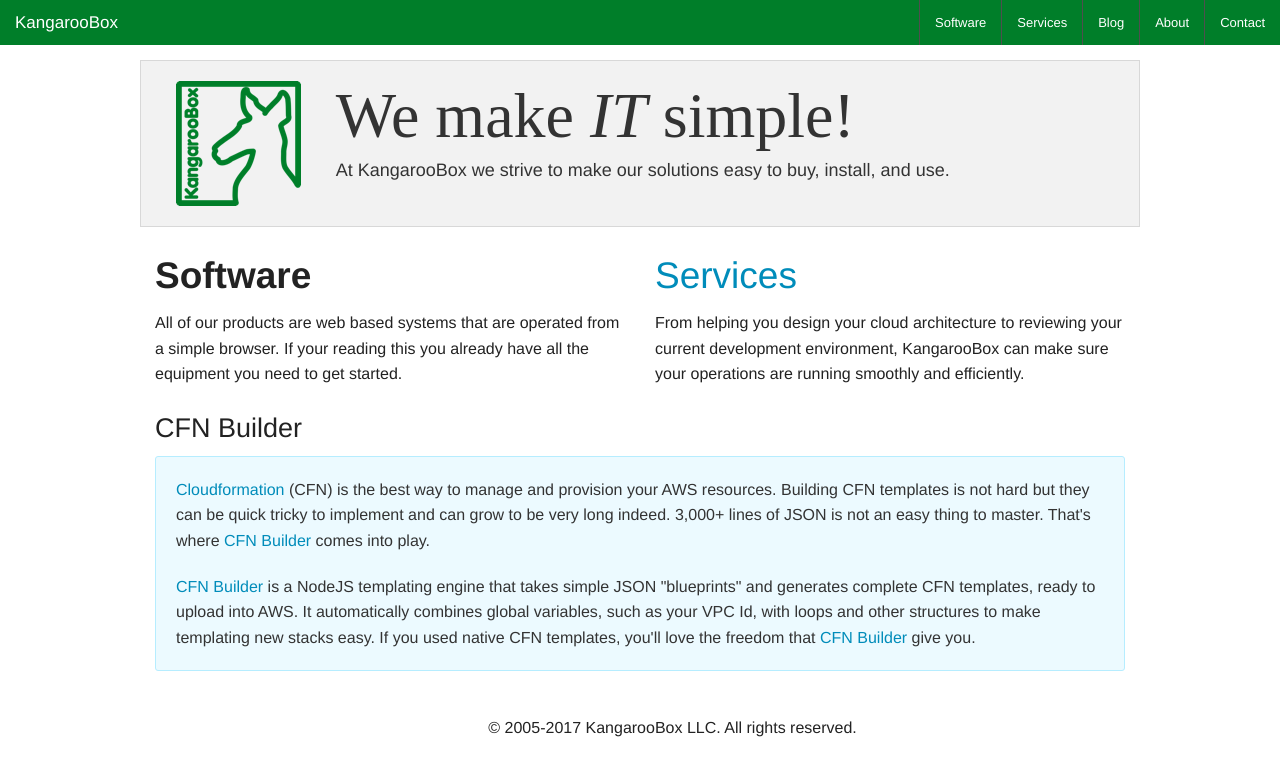
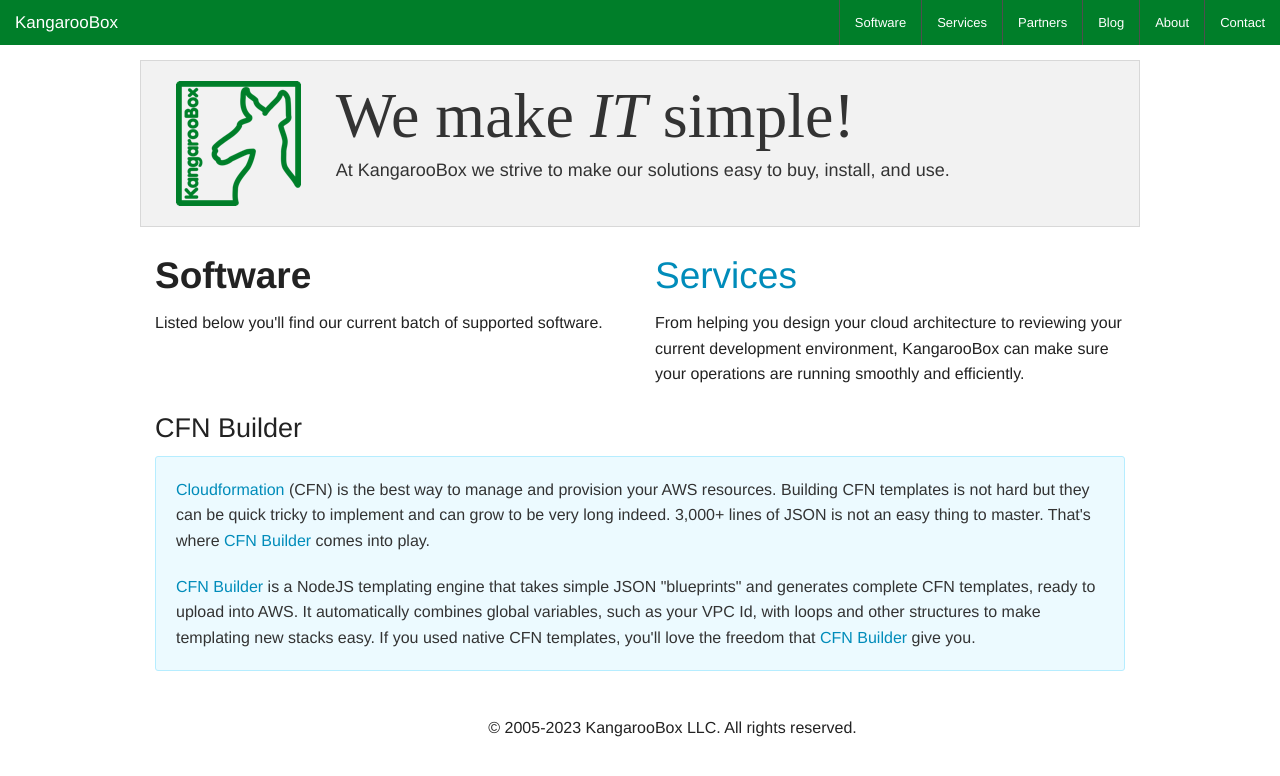
Before and after one commit to KangarooBox/kangaroobox.github.io, a Jekyll site: the page built from software.html, in a window 1280 px wide. Shown: the top 776 px of the page. Built offline with Jekyll 4.4.1, drawn with Linux system fonts in a browser that asks for light colours; some web fonts are replaced.

Commit message:
Inital partner update

```diff
--- a/_includes/footer.html
+++ b/_includes/footer.html
@@ -2,7 +2,7 @@
   <div class="row">&nbsp;</div>
   <div class="row">
     <div class="medium-6 medium-6 push-4 columns">
-       <p class="copyright">© 2005‐2017 KangarooBox LLC. All rights reserved.</p>
+       <p class="copyright">© 2005‐2023 KangarooBox LLC. All rights reserved.</p>
     </div>
   </div>
 </footer>
--- a/_includes/header.html
+++ b/_includes/header.html
@@ -20,6 +20,8 @@
       <li><a href="/software">Software</a></li>
       <li class="divider"></li>
       <li><a href="/services">Services</a></li>
+      <li class="divider"></li>
+      <li><a href="/partners">Partners</a></li>
       <li class="divider"></li>
       <li><a href="/posts">Blog</a></li>
       <li class="divider"></li>
--- a/software.html
+++ b/software.html
@@ -5,14 +5,11 @@
 <div class="row">
   <div class="large-6 columns">
     <h2><strong>Software</strong></h2>
-    <p>All of our products are web based systems that are operated from a
-    simple browser. If your reading this you already have all the equipment
-    you need to get started.</p>
+    <p>Listed below you'll find our current batch of supported software.</p>
   </div>
   <div class="large-6 columns">
     <h2><a href="/services">Services</a></h2>
-    <p>From helping you design your cloud architecture to reviewing your current development environment, KangarooBox
-    can make sure your operations are running smoothly and efficiently.</p>
+    <p>From helping you design your cloud architecture to reviewing your current development environment, KangarooBox can make sure your operations are running smoothly and efficiently.</p>
   </div>
 </div>
 
```
Also changed, not shown: partners.html (added, +30 -0 lines), Gemfile.lock, assets/images/aws-logo.png (added), assets/images/extreme-networks.png (added), 2 other files.
